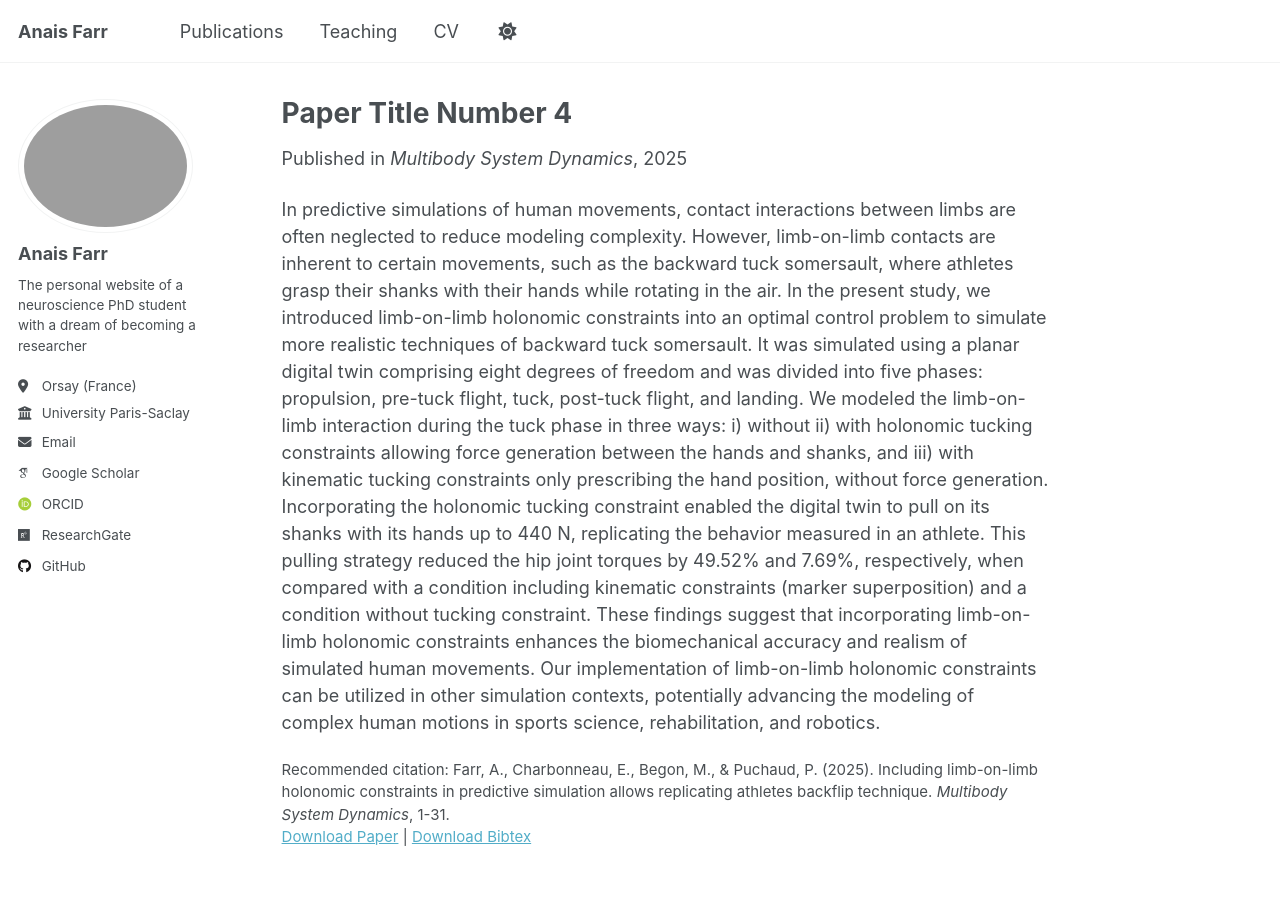
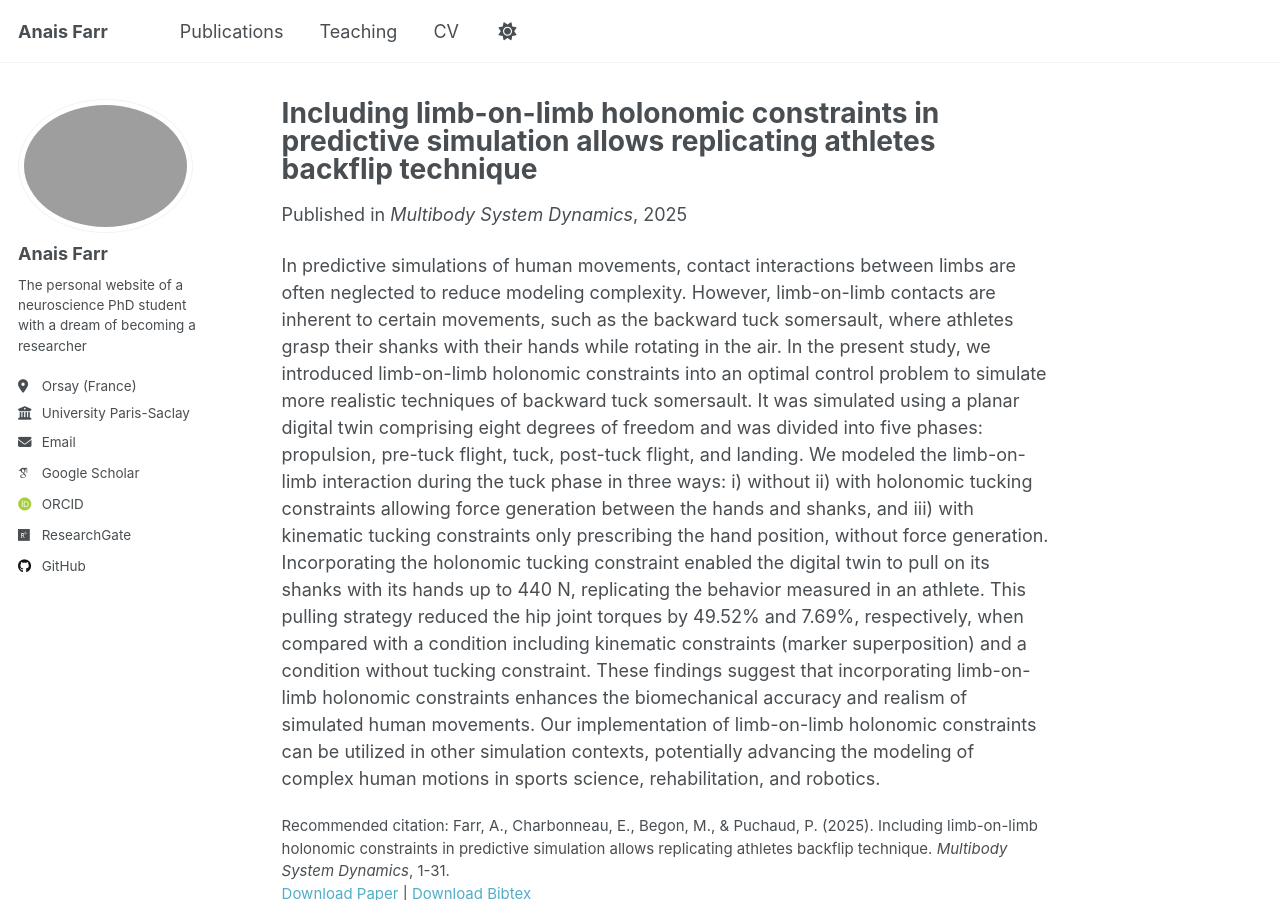
Before and after one commit to AnaisFarr/anaisfarr.github.io, a Jekyll site: the page built from _publications/2025-05-15-backflip.md, in a window 1280 px wide and 900 px high. Built offline with Jekyll 4.4.1, drawn with Linux system fonts in a browser that asks for light colours; some web fonts are replaced; a script that is not in the unit is left out.

Commit message:
Correct problem publication backflip

```diff
--- a/_publications/2025-05-15-backflip.md
+++ b/_publications/2025-05-15-backflip.md
@@ -1,7 +1,7 @@
 ---
-title: "Paper Title Number 4"
+title: "Including limb-on-limb holonomic constraints in predictive simulation allows replicating athletes backflip technique"
 collection: publications
-category: conferences
+category: manuscript
 permalink: /publication/2025-05-15-backflip
 excerpt: 'The present study aimed to generate optimal techniques for the backward somersault by considering hand-on-shank contact forces through holonomic constraints and the projected dynamics during the tuck phase of a backward somersault. A secondary objective was to evaluate the impact of considering this hand-on-shank contact on the optimal acrobatic strategy generated. '
 date: 2025-05-15
```
